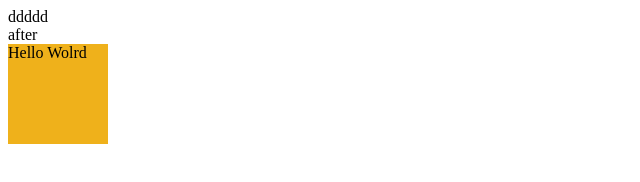
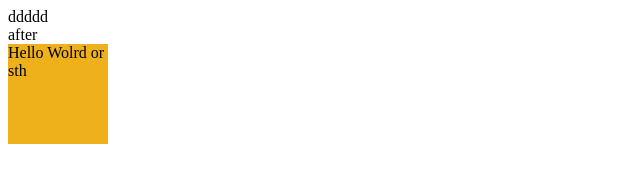
Before and after one commit to TooyamaKuriko/First, a plain HTML site: page index.html in a window 1280 px wide. Shown: the full height of the page, 0-640 px from the left. Drawn offline with Linux system fonts and the light colour scheme.

Commit message:
Update index.html

```diff
--- a/index.html
+++ b/index.html
@@ -23,7 +23,7 @@
     <body>
         <div>ddddd</div>
         after
-        <div id="world">Hello Wolrd</div>
+        <div id="world">Hello Wolrd or sth</div>
     </body>
 
 </html>
```
